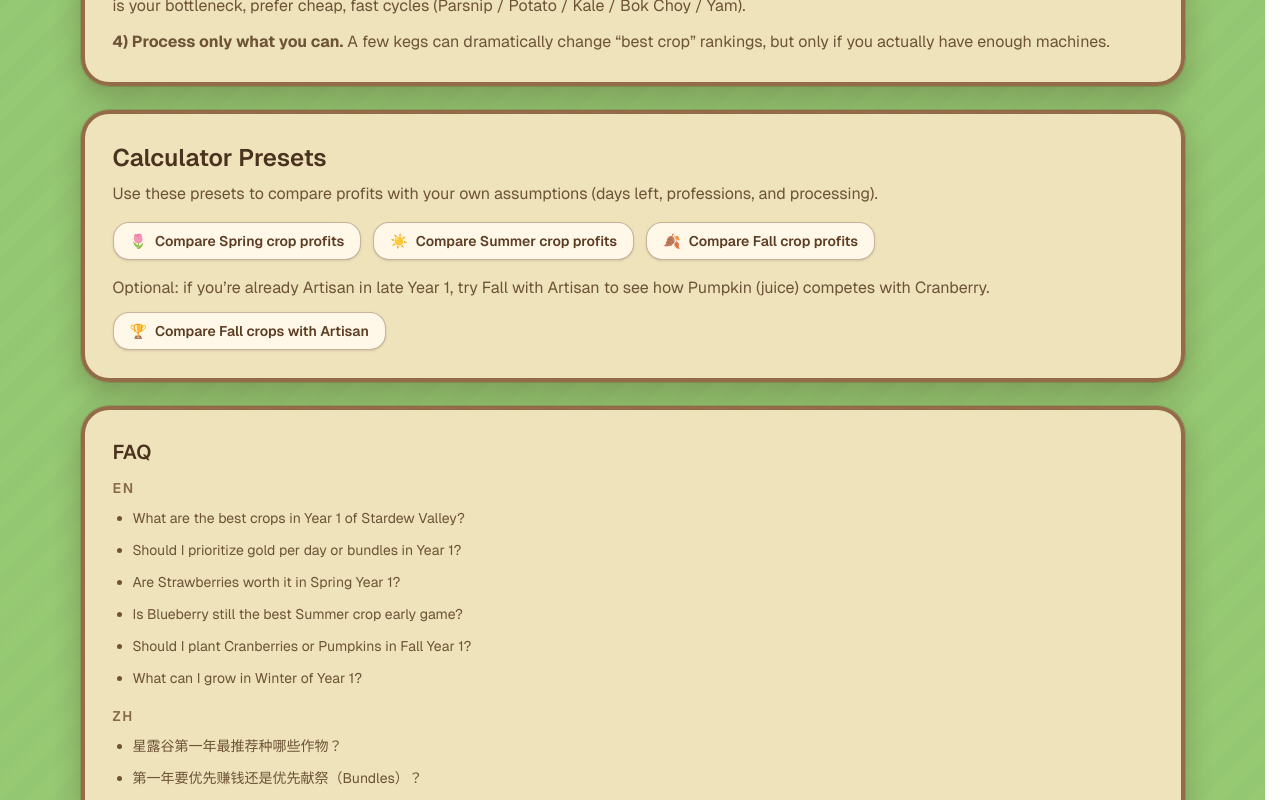
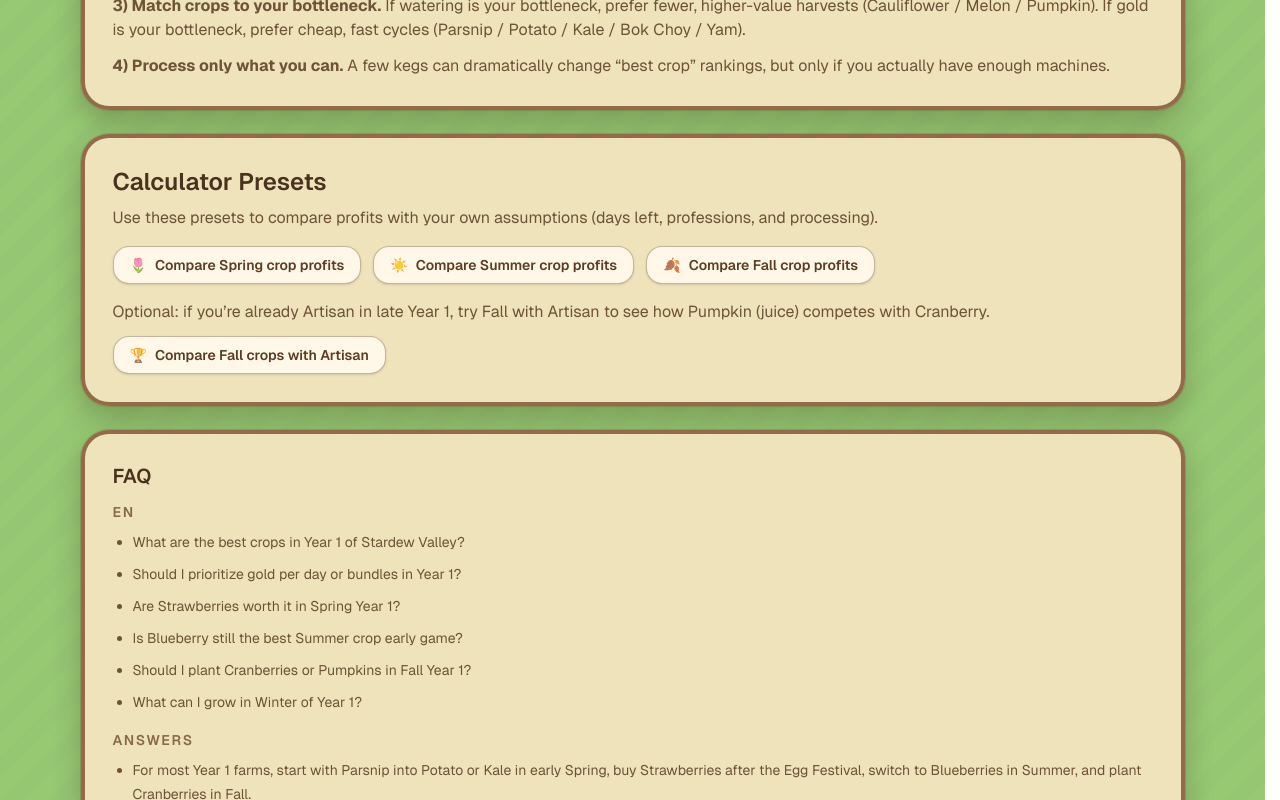
Before and after one commit to yuzhoudabaozhayujiamigou-cloud/stardew-tools, a Next.js app in the folder stardew-tools/: page /blog/best-crops-year-1 in a window 1280 px wide. Shown: the part 2000-2800 px from the top of the page. Built offline with nearby package versions, Linux system fonts and the light colour scheme.

Commit message:
Improve SEO metadata for Stardew Valley pages

```diff
--- a/stardew-tools/src/app/blog/best-crops-year-1/page.tsx
+++ b/stardew-tools/src/app/blog/best-crops-year-1/page.tsx
@@ -17,26 +17,35 @@ const FAQ_EN = [
   "What can I grow in Winter of Year 1?",
 ] as const;
 
-const FAQ_ZH = [
-  "星露谷第一年最推荐种哪些作物？",
-  "第一年要优先赚钱还是优先献祭（Bundles）？",
-  "第一年春天草莓值得种吗？",
-  "第一年夏天蓝莓仍然是最强选择吗？",
-  "第一年秋天该种蔓越莓还是南瓜？",
-  "第一年冬天还能种什么？",
+const FAQ_ANSWERS = [
+  "For most Year 1 farms, start with Parsnip into Potato or Kale in early Spring, buy Strawberries after the Egg Festival, switch to Blueberries in Summer, and plant Cranberries in Fall.",
+  "Prioritize bundles if they unlock key tools or the Greenhouse soon, but pure gold per day usually matters more when you need fast cash flow for seeds, upgrades, and sprinklers.",
+  "Yes. Strawberries are one of the best Spring Year 1 crops if you can buy them at the Egg Festival and still get multiple harvests before the season ends.",
+  "Usually yes. Blueberry is the safest early-game Summer crop because it keeps paying out after the first harvest, while Melon and Hops are better only in more specific setups.",
+  "Plant Cranberries if you want the easiest repeat-harvest raw profit. Plant Pumpkins if you want stronger single-harvest value or you plan to process them later.",
+  "In Winter Year 1, focus on mines, tool upgrades, and farm setup. If you have Winter Seeds unlocked, they are the main outdoor crop option worth planting.",
 ] as const;
 
 export const metadata: Metadata = {
-  title: "Best Year 1 Crops in Stardew Valley | Spring, Summer & Fall Guide",
+  title: "Best Year 1 Crops in Stardew Valley — Potato, Blueberry, Cranberry",
   description:
-    "Find the best Year 1 crops in Stardew Valley for Spring, Summer, and Fall. Compare profit, growth time, and beginner-friendly farming choices.",
+    "Year 1 Stardew crop guide: Potato -> Strawberry for Spring, Blueberry for Summer, Cranberry for Fall. See seed costs, growth days, and beginner-friendly planting plans.",
+  alternates: {
+    canonical: "/blog/best-crops-year-1",
+  },
   openGraph: {
     type: "article",
     publishedTime: "2026-02-27T00:00:00+08:00",
-    modifiedTime: "2026-02-27T00:00:00+08:00",
-    title: "Best Year 1 Crops in Stardew Valley | Spring, Summer & Fall Guide",
+    modifiedTime: "2026-05-10T00:00:00+08:00",
+    title: "Best Year 1 Crops in Stardew Valley — Potato, Blueberry, Cranberry",
     description:
-      "Find the best Year 1 crops in Stardew Valley for Spring, Summer, and Fall. Compare profit, growth time, and beginner-friendly farming choices.",
+      "Year 1 Stardew crop guide: Potato -> Strawberry for Spring, Blueberry for Summer, Cranberry for Fall. See seed costs, growth days, and beginner-friendly planting plans.",
+  },
+  twitter: {
+    card: "summary_large_image",
+    title: "Best Year 1 Crops in Stardew Valley — Potato, Blueberry, Cranberry",
+    description:
+      "Year 1 Stardew crop guide: Potato -> Strawberry for Spring, Blueberry for Summer, Cranberry for Fall. See seed costs, growth days, and beginner-friendly planting plans.",
   },
 };
 
@@ -66,7 +75,7 @@ export default function BestCropsYear1Page() {
         <FaqJsonLd
           faqs={FAQ_EN.map((question, index) => ({
             question,
-            answer: FAQ_ZH[index] ?? "",
+            answer: FAQ_ANSWERS[index] ?? "",
           }))}
         />
 
@@ -88,7 +97,7 @@ export default function BestCropsYear1Page() {
               Best Year 1 Crops in Stardew Valley
             </h1>
             <p className="mt-3 text-sm leading-6 text-[#5f4228]/90 sm:text-base">
-              Quick answer: Potato into Strawberry in Spring, Blueberry in Summer, and Cranberry in Fall are the safest Year 1 profit picks.
+              Quick answer: Potato → Strawberry in Spring, Blueberry in Summer, Cranberry in Fall. See the full season-by-season breakdown with profit data below.
             </p>
           </header>
 
@@ -311,10 +320,10 @@ export default function BestCropsYear1Page() {
               ))}
             </ul>
 
-            <h3 className="mt-4 text-sm font-semibold uppercase tracking-[0.12em] text-[#6f4b2a]/80">ZH</h3>
+            <h3 className="mt-4 text-sm font-semibold uppercase tracking-[0.12em] text-[#6f4b2a]/80">Answers</h3>
             <ul className="mt-2 list-disc space-y-2 pl-5 text-sm leading-6 text-[#5f4228]/90">
-              {FAQ_ZH.map((question) => (
-                <li key={question}>{question}</li>
+              {FAQ_ANSWERS.map((answer) => (
+                <li key={answer}>{answer}</li>
               ))}
             </ul>
           </section>
--- a/stardew-tools/src/app/blog/greenhouse-layout-guide/page.tsx
+++ b/stardew-tools/src/app/blog/greenhouse-layout-guide/page.tsx
@@ -19,23 +19,35 @@ const FAQ_EN = [
   "Should I plant fruit trees inside the greenhouse?",
 ] as const;
 
-const FAQ_ZH = [
-  "温室最好的布局是什么？",
-  "温室一共有多少块可种植地块？",
-  "温室里古代果实和杨桃哪个好？",
-  "酒桶不够时温室种什么更好？",
-  "温室洒水器怎么摆最省格子？",
-  "温室里要不要种果树？",
+const FAQ_ANSWERS = [
+  "The best all-around greenhouse layout uses 116 planting tiles with 6 Iridium Sprinklers and a simple center path so every crop tile is watered without wasting space.",
+  "The standard Stardew Valley greenhouse has 116 usable planting tiles. That comes from the 10 by 12 soil area minus the 4 blocked center-adjacent tiles.",
+  "Ancient Fruit is better if you want steady weekly profit with less maintenance. Starfruit is better if you have strong keg capacity and want the highest per-keg value.",
+  "If you do not have many kegs yet, Cranberry is one of the best raw-profit choices. Ancient Fruit is also strong once established, while Hops is best only if you can process it.",
+  "Place 6 Iridium Sprinklers in two rows of three, spaced evenly across the greenhouse soil. That pattern covers all 116 planting tiles and still leaves a workable harvest path.",
+  "Yes. Fruit trees fit well on the outer border walkway, so you can grow them without giving up the main 116 crop tiles in the center.",
 ] as const;
 
 export const metadata: Metadata = {
-  title: "Stardew Valley Greenhouse Layout Guide – Best Crop & Sprinkler Setup",
+  title: "Stardew Valley Greenhouse Layout: 116 Tiles, Best Sprinkler Setup & Crops",
   description:
-    "Maximize your 116-tile Stardew Valley greenhouse with the best sprinkler layout, crop placement, and fruit tree setup. Compare Ancient Fruit vs Starfruit for long-term profit.",
+    "Step-by-step greenhouse layout for Stardew Valley: 116 planting tiles, 6 Iridium Sprinkler pattern, best crops ranked, and fruit tree placement tips.",
+  alternates: {
+    canonical: "/blog/greenhouse-layout-guide",
+  },
   openGraph: {
     type: "article",
     publishedTime: "2026-02-27T00:00:00+08:00",
-    modifiedTime: "2026-02-27T00:00:00+08:00",
+    modifiedTime: "2026-05-10T00:00:00+08:00",
+    title: "Stardew Valley Greenhouse Layout: 116 Tiles, Best Sprinkler Setup & Crops",
+    description:
+      "Step-by-step greenhouse layout for Stardew Valley: 116 planting tiles, 6 Iridium Sprinkler pattern, best crops ranked, and fruit tree placement tips.",
+  },
+  twitter: {
+    card: "summary_large_image",
+    title: "Stardew Valley Greenhouse Layout: 116 Tiles, Best Sprinkler Setup & Crops",
+    description:
+      "Step-by-step greenhouse layout for Stardew Valley: 116 planting tiles, 6 Iridium Sprinkler pattern, best crops ranked, and fruit tree placement tips.",
   },
 };
 
@@ -132,7 +144,7 @@ export default function GreenhouseLayoutGuidePage() {
         <FaqJsonLd
           faqs={FAQ_EN.map((question, index) => ({
             question,
-            answer: FAQ_ZH[index] ?? "",
+            answer: FAQ_ANSWERS[index] ?? "",
           }))}
         />
 
@@ -152,7 +164,7 @@ export default function GreenhouseLayoutGuidePage() {
               Stardew Valley Greenhouse Layout Guide
             </h1>
             <p className="mt-3 text-sm leading-6 text-[#5f4228]/90 sm:text-base">
-              温室怎么摆才不浪费格子？洒水器放哪最省？
+              The complete guide to your 116-tile greenhouse: best sprinkler pattern, top crops ranked, and Ancient Fruit vs Starfruit — with calculator presets.
             </p>
           </header>
 
@@ -353,10 +365,10 @@ export default function GreenhouseLayoutGuidePage() {
               ))}
             </ul>
 
-            <h3 className="mt-6 text-sm font-semibold uppercase tracking-[0.12em] text-[#6f4b2a]/80">ZH</h3>
+            <h3 className="mt-6 text-sm font-semibold uppercase tracking-[0.12em] text-[#6f4b2a]/80">Answers</h3>
             <ul className="mt-2 list-disc space-y-2 pl-5 text-sm leading-6 text-[#5f4228]/90">
-              {FAQ_ZH.map((question) => (
-                <li key={question}>{question}</li>
+              {FAQ_ANSWERS.map((answer) => (
+                <li key={answer}>{answer}</li>
               ))}
             </ul>
           </section>
--- a/stardew-tools/src/app/calculator/page.tsx
+++ b/stardew-tools/src/app/calculator/page.tsx
@@ -37,18 +37,17 @@ const QUICK_PRESET_ICON_CLASS = "inline-flex w-4 shrink-0 items-center justify-c
 
 
 export const metadata: Metadata = {
-  title: "Stardew Valley Crop Profit Calculator | Compare Crops by Season",
+  title: "Stardew Valley Crop Profit Calculator | Free ROI Tool",
   description:
-    "Calculate Stardew Valley crop profits by season, seed cost, growth time, regrowth, and harvests. Compare crops before you plant.",
-  // NOTE: keep marketing copy lint-safe for JSX contexts
+    "Compare Stardew Valley crops by profit, gold per day, and ROI in seconds. Pick your season, enter days left, and find the best crop fast. Free, no signup.",
   alternates: {
     canonical: "/calculator",
   },
   openGraph: {
     url: "/calculator",
-    title: "Stardew Valley Crop Profit Calculator | Compare Crops by Season",
+    title: "Stardew Valley Crop Profit Calculator | Free ROI Tool",
     description:
-      "Calculate Stardew Valley crop profits by season, seed cost, growth time, regrowth, and harvests. Compare crops before you plant.",
+      "Compare Stardew Valley crops by profit, gold per day, and ROI in seconds. Pick your season, enter days left, and find the best crop fast. Free, no signup.",
     type: "website",
     images: [
       {
@@ -61,9 +60,9 @@ export const metadata: Metadata = {
   },
   twitter: {
     card: "summary_large_image",
-    title: "Stardew Valley Crop Profit Calculator | Compare Crops by Season",
+    title: "Stardew Valley Crop Profit Calculator | Free ROI Tool",
     description:
-      "Calculate Stardew Valley crop profits by season, seed cost, growth time, regrowth, and harvests. Compare crops before you plant.",
+      "Compare Stardew Valley crops by profit, gold per day, and ROI in seconds. Pick your season, enter days left, and find the best crop fast. Free, no signup.",
     images: ["/api/og?title=Crop+Profit+Calculator&subtitle=Compare+Gold+per+Day&type=calculator"],
   },
 };
@@ -183,11 +182,7 @@ export default function CalculatorPage() {
             Stardew Valley Crop Profit Calculator
           </h1>
           <p className="mt-1 text-lg font-medium text-[#5c3d23]/90 sm:text-xl">
-            Compare crop profit by season, seed cost, growth time, and regrowth.
-          </p>
-          <p className="mt-3 max-w-3xl text-sm leading-6 text-[#5f4228]/85 sm:text-base">
-            Calculate Stardew Valley crop profits by season, seed cost, growth time, regrowth, and expected harvests.
-            Enter your days left to compare crops before you plant.
+            Compare gold per day, total profit, and ROI before you plant — free, no sign-up.
           </p>
           <p className="mt-2 max-w-3xl text-sm leading-6 text-[#5f4228]/85 sm:text-base">
             {heroValueProp}
```
